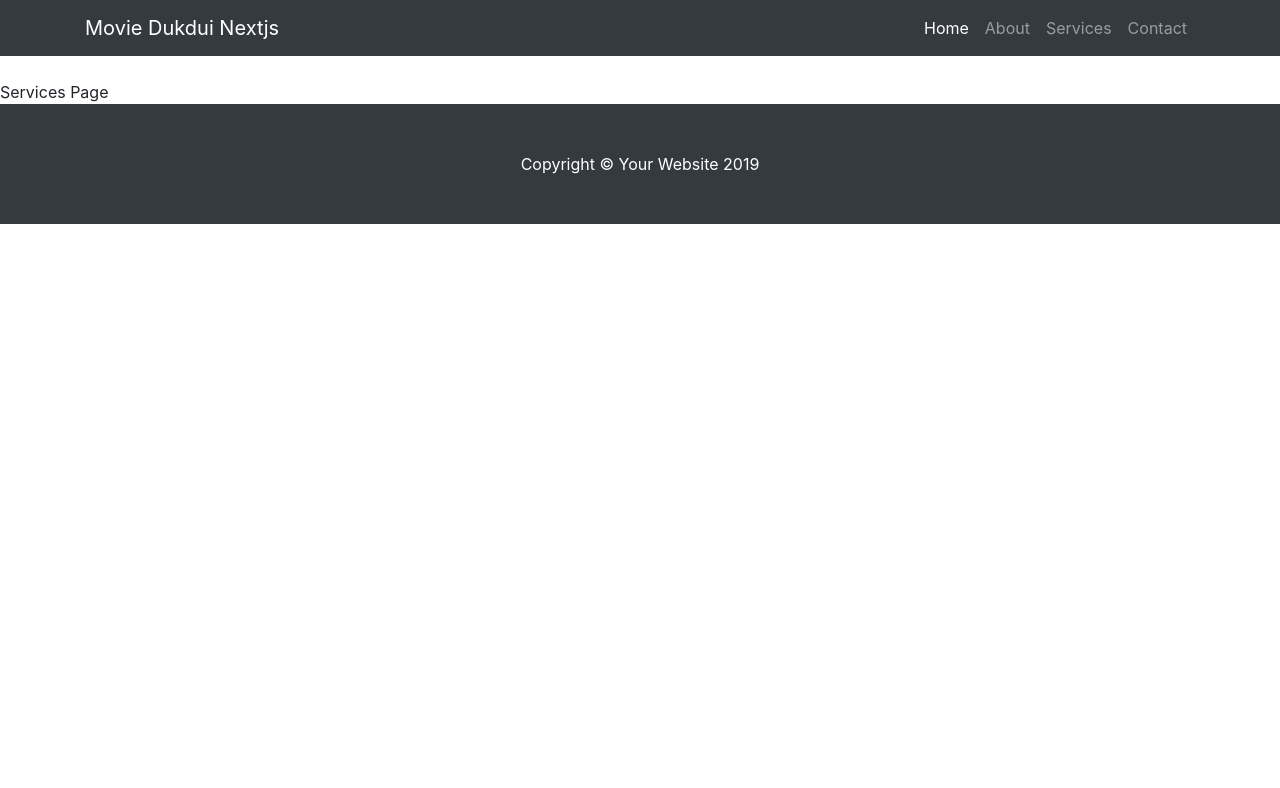
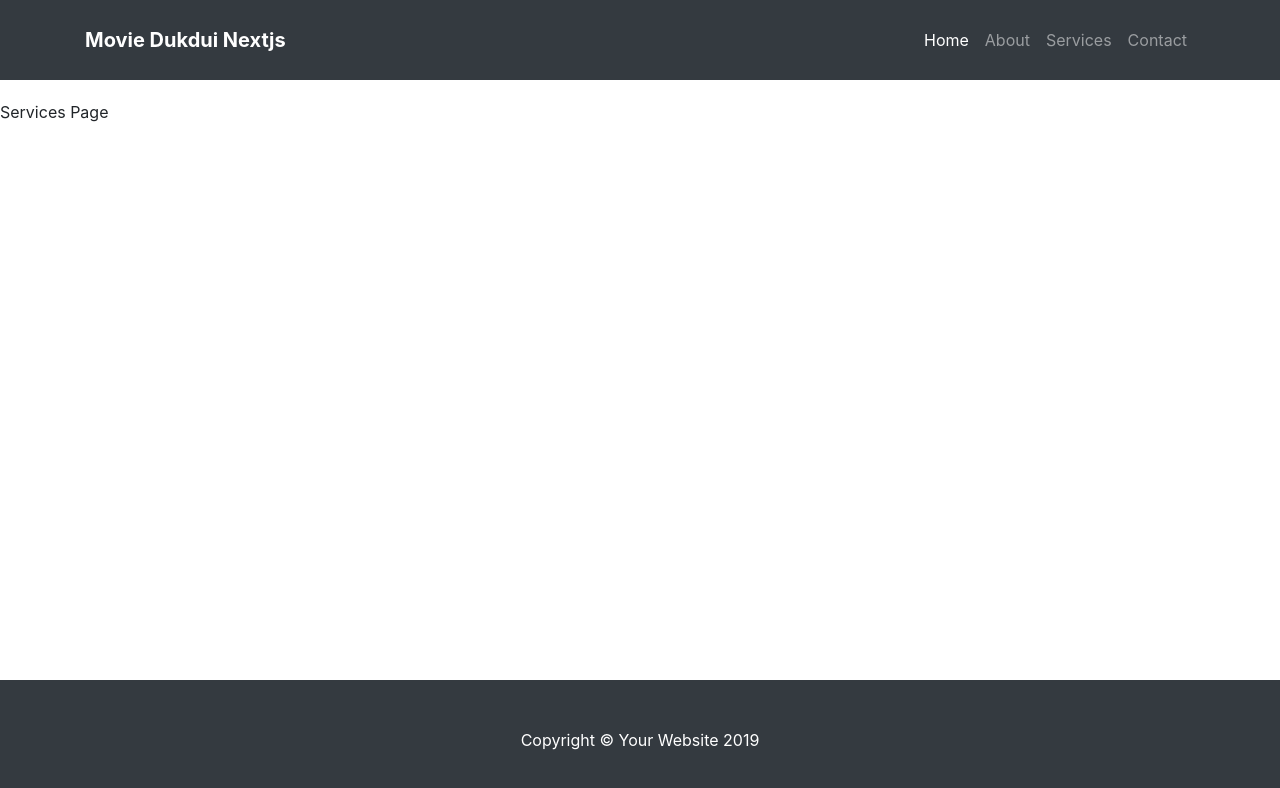
Before and after one commit to pangpondxd/Nextjs-Example, a Next.js app in the folder profile-app/: page /services in a window 1280 px wide. Shown: the top 788 px of the page. Built offline with nearby package versions, Linux system fonts and the light colour scheme.

Commit message:
filter movie category and add style

```diff
--- a/profile-app/actions/index.js
+++ b/profile-app/actions/index.js
@@ -3,6 +3,7 @@ import axios from 'axios'
   const MOVIE_DATA = []
   const BASE_URL = 'http://localhost:3000'
   const CATEGORY_DATA = [
+    {id: 'c-0', name: 'all'},
     {id: 'c-1', name: 'drama'},
     {id: 'c-2', name: 'action'},
     {id: 'c-3', name: 'advanture'},
--- /dev/null
+++ b/profile-app/next.config.js
@@ -0,0 +1,4 @@
+const withCss = require('@zeit/next-css')
+const withSass = require('@zeit/next-sass')
+
+module.exports = withCss(withSass())
--- a/profile-app/package.json
+++ b/profile-app/package.json
@@ -8,12 +8,15 @@
     "start": "next start"
   },
   "dependencies": {
+    "@zeit/next-css": "^1.0.1",
+    "@zeit/next-sass": "^1.0.1",
     "axios": "^0.19.2",
     "cloudinary": "^1.22.0",
     "express": "^4.17.1",
     "express-fileupload": "^1.1.7-alpha.3",
     "fs": "0.0.1-security",
     "next": "9.4.1",
+    "node-sass": "^4.14.1",
     "nodemon": "^2.0.4",
     "react": "16.13.1",
     "react-dom": "16.13.1"
--- a/profile-app/pages/_app.js
+++ b/profile-app/pages/_app.js
@@ -2,6 +2,7 @@ import App from "next/app";
 import Head from "next/head";
 import Navbar from "../components/UI/Navbar/Navbar";
 import Footer from '../components/UI/Footer/Footer'
+import  '../style/index.scss'
 class MovieApp extends App {
 
     static async getInitialProps(appContext){
@@ -46,7 +47,8 @@ class MovieApp extends App {
         <style jsx>
           {`
             .base-page {
-              padding-top: 80px;
+              padding-top: 100px;
+              padding-bottom: 200px;
             }
           `}
         </style>
--- /dev/null
+++ b/profile-app/style/index.scss
@@ -0,0 +1,38 @@
+.home-page {
+    .movie-genre {
+        font-size: 20px;
+        // font-style: italic;
+        font-weight: bold;
+        margin-bottom: 10px;
+
+    }
+
+    .card-title {
+        margin-bottom: 0px;
+    }
+}
+
+body {
+    min-height: 100vh;
+    position: relative;
+    margin: 0;
+}
+
+footer {
+    position: absolute;
+    bottom: 0;
+    width: 100%;
+}
+
+.navbar {
+min-height: 80px;
+
+    li > a > {
+        font-size: 19px;
+    }
+}
+
+.navbar-brand {
+    font-size: 30px;
+    font-weight: bold;
+}
```
Also changed, not shown: profile-app/components/UI/Movielist/Movielist.js (+17 -22 lines), profile-app/pages/index.js (+12 -3 lines), 2 other files (tests, documents, lock files or other folders).
